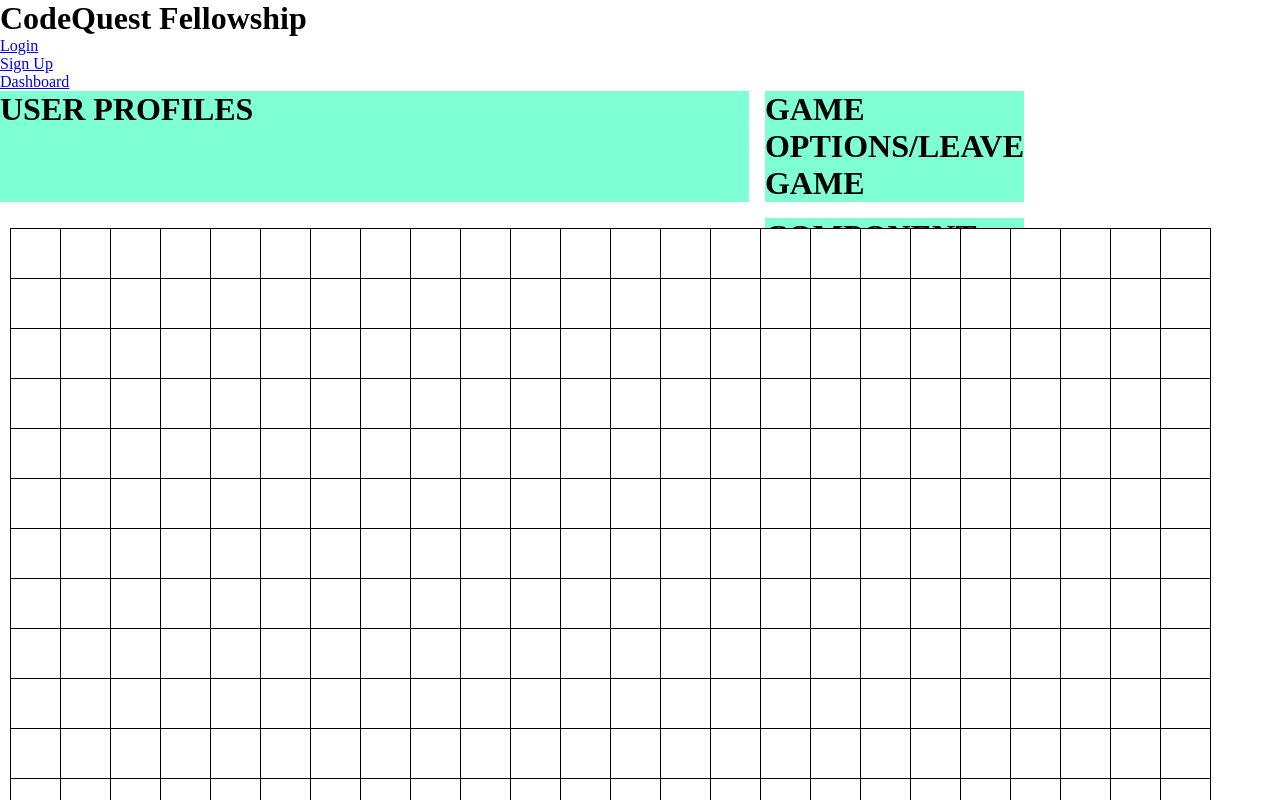
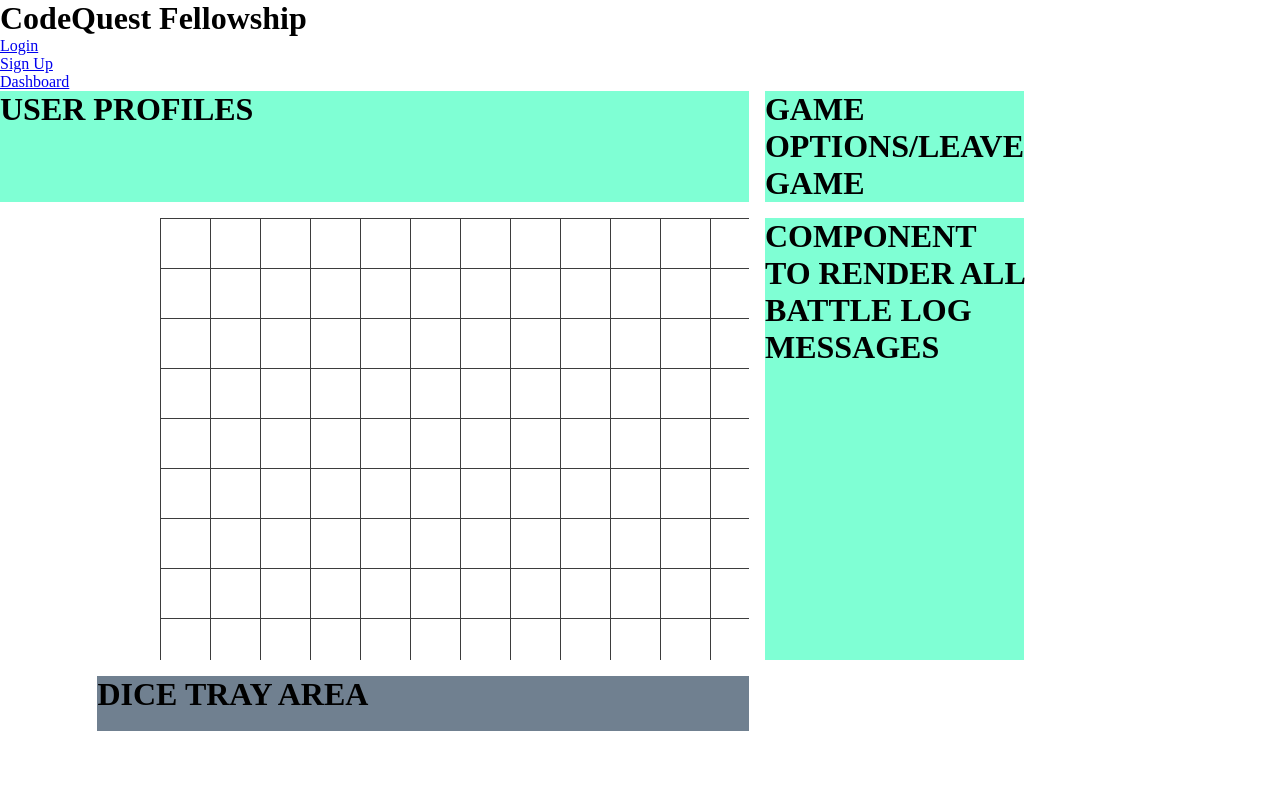
Before and after one commit to CodersQuest/fellowship, a React app: page /games in a window 1280 px wide. Shown: the top 800 px of the page. Built offline with nearby package versions, Linux system fonts and the light colour scheme; the HTML template or start-up script is replaced by a standard one.

Commit message:
Finalized gridmap scrolling

```diff
--- a/client/src/components/BattleMap.jsx
+++ b/client/src/components/BattleMap.jsx
@@ -6,7 +6,7 @@ class BattleMap extends Component {
 
     this.state = {
       boardWidth: 1200,
-      boardHeight: 800,
+      boardHeight: 900,
       padding: 0,
       canvasWidth: 0,
       canvasHeight: 0
@@ -36,7 +36,7 @@ class BattleMap extends Component {
         ctx.moveTo(p, 0.5 + x + p);
         ctx.lineTo(bw + p, 0.5 + x + p);
     }
-    ctx.strokeStyle = "black";
+    ctx.strokeStyle = "#3d3d3d";
     ctx.stroke();
   }
 
--- a/client/src/styles/App.css
+++ b/client/src/styles/App.css
@@ -18,8 +18,6 @@
 
 canvas {
   background: white;
-  border-color: black;
-  position: absolute;
 }
 
 #diceTray {
@@ -50,7 +48,8 @@ canvas {
 
 #battleMap {
   grid-area: game;
-  padding: 10px;
+  padding-left: 10em;
+  overflow: auto;
 }
 
 #battleLog {
```
